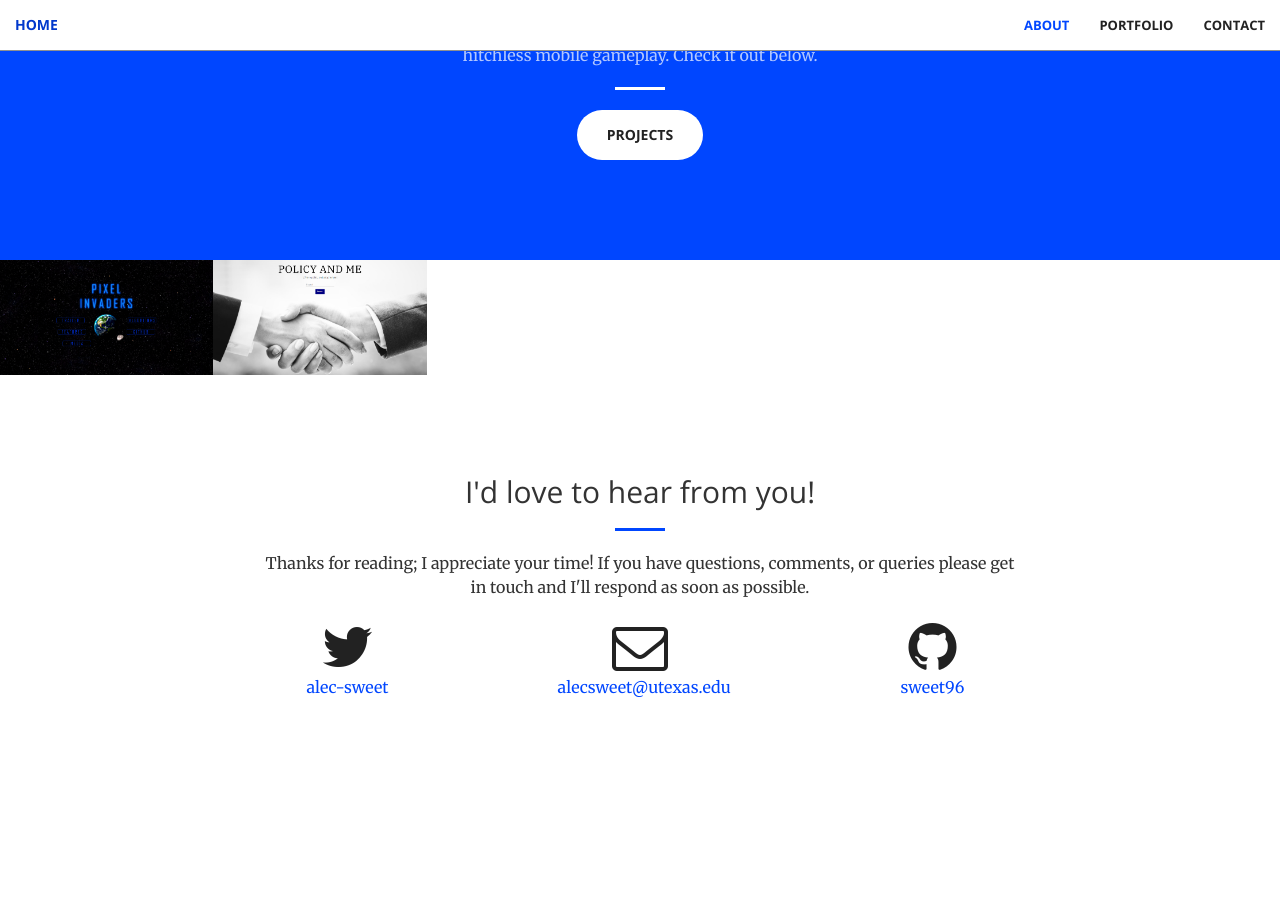
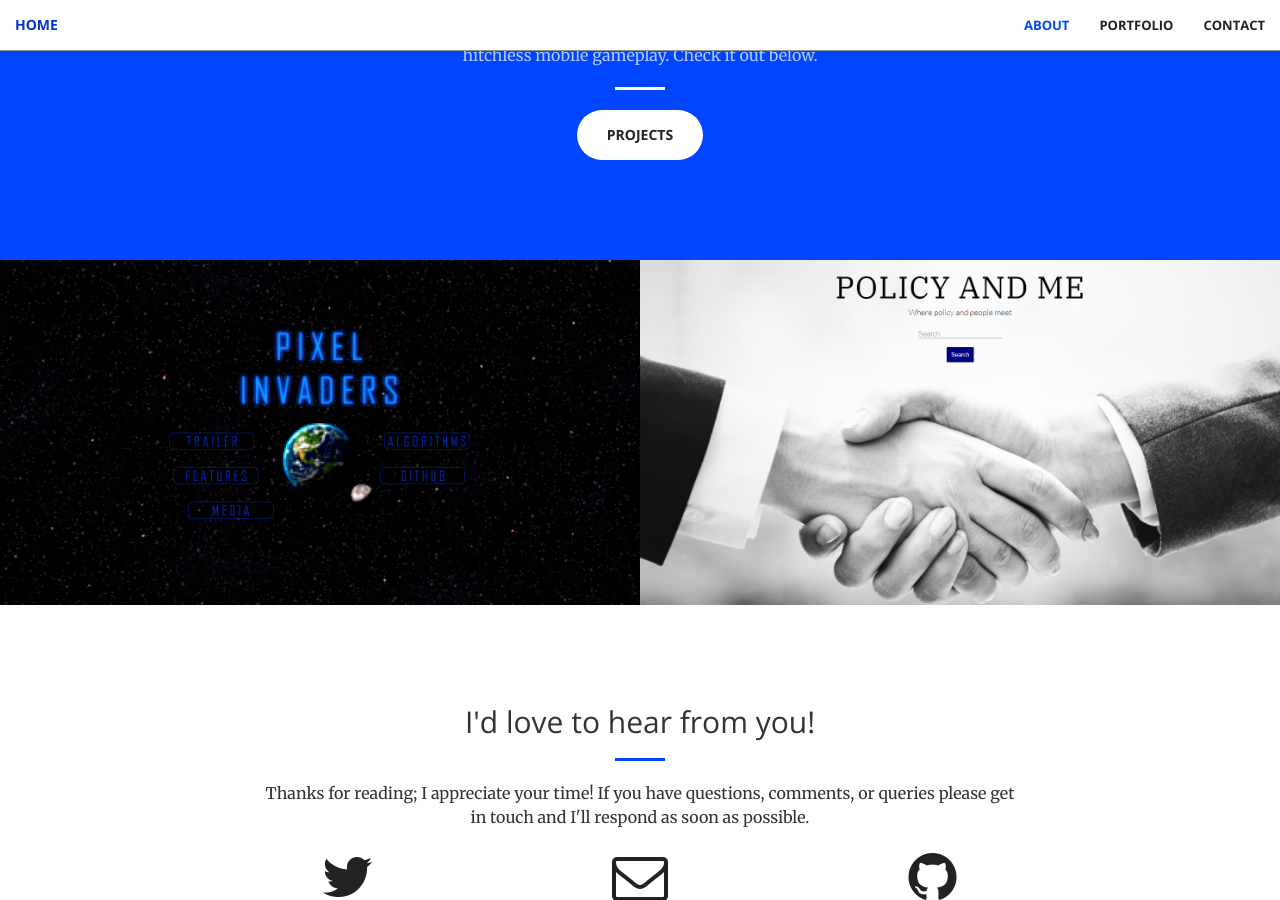
Before and after one commit to AlecSweet/AlecSweet.github.io, a Jekyll site: the page built from index.html, in a window 1280 px wide and 900 px high, scrolled down 1105 px. Built offline with Jekyll 4.4.1, drawn with Linux system fonts in a browser that asks for light colours; before the commit the page ends 1924 px from its top, so only the background shows below that.

Commit message:
Update portfolio.html

```diff
--- a/_includes/portfolio.html
+++ b/_includes/portfolio.html
@@ -1,7 +1,7 @@
 <section class="no-padding" id="portfolio">
     <div class="container-fluid">
         <div class="row no-gutter">
-            <div class="col-lg-2 col-sm-2">
+            <div class="col-lg-6 col-sm-8">
                 <a href="https://sweet96.github.io/Pixel_Invaders/" class="portfolio-box">
                     <img src="img/portfolio/pi.png" class="img-responsive" alt="">
                     <div class="portfolio-box-caption">
@@ -16,7 +16,7 @@
                     </div>
                 </a>
             </div>
-            <div class="col-lg-2 col-sm-2">
+            <div class="col-lg-6 col-sm-8">
                 <a href="https://www.policyand.me/" class="portfolio-box">
                     <img src="img/portfolio/pam.png" class="img-responsive" alt="">
                     <div class="portfolio-box-caption">
```
